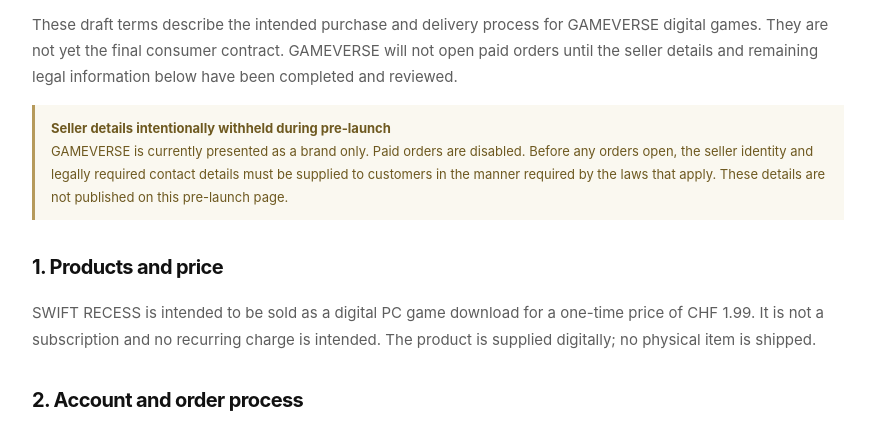
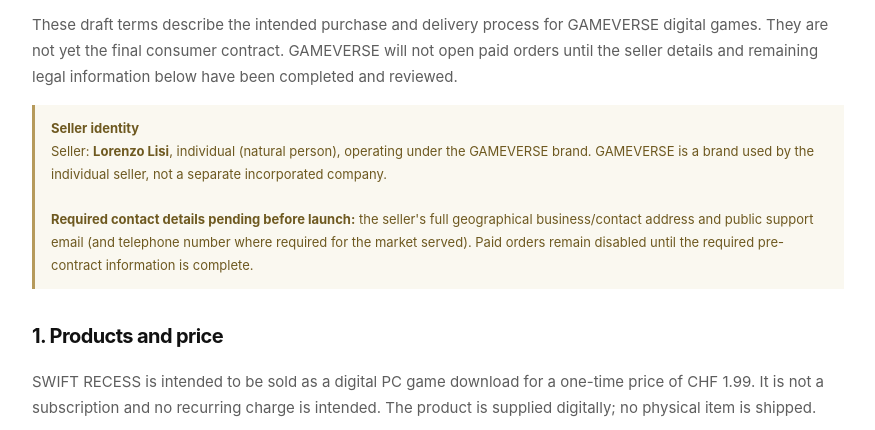
Before and after one commit to Official-Yavira/Gameverse, a plain HTML site: page terms.html in a window 1280 px wide. Shown: the part 338-768 px from the top of the page, without its empty margins (202-1077 px from the left). Drawn offline with Linux system fonts and the light colour scheme.

Commit message:
Add seller identity to legal document only

```diff
--- a/terms.html
+++ b/terms.html
@@ -16,7 +16,7 @@
 <p>Draft version: 26 November 2026 · Document version: terms-2026-11-26-v3</p>
 <p>These draft terms describe the intended purchase and delivery process for GAMEVERSE digital games. They are not yet the final consumer contract. GAMEVERSE will not open paid orders until the seller details and remaining legal information below have been completed and reviewed.</p>
 
-<div class="missing"><strong>Seller details intentionally withheld during pre-launch</strong><br>GAMEVERSE is currently presented as a brand only. Paid orders are disabled. Before any orders open, the seller identity and legally required contact details must be supplied to customers in the manner required by the laws that apply. These details are not published on this pre-launch page.</div>
+<div class="missing"><strong>Seller identity</strong><br>Seller: <strong>Lorenzo Lisi</strong>, individual (natural person), operating under the GAMEVERSE brand. GAMEVERSE is a brand used by the individual seller, not a separate incorporated company.<br><br><strong>Required contact details pending before launch:</strong> the seller's full geographical business/contact address and public support email (and telephone number where required for the market served). Paid orders remain disabled until the required pre-contract information is complete.</div>
 
 <h2>1. Products and price</h2>
 <p>SWIFT RECESS is intended to be sold as a digital PC game download for a one-time price of CHF 1.99. It is not a subscription and no recurring charge is intended. The product is supplied digitally; no physical item is shipped.</p>
```
